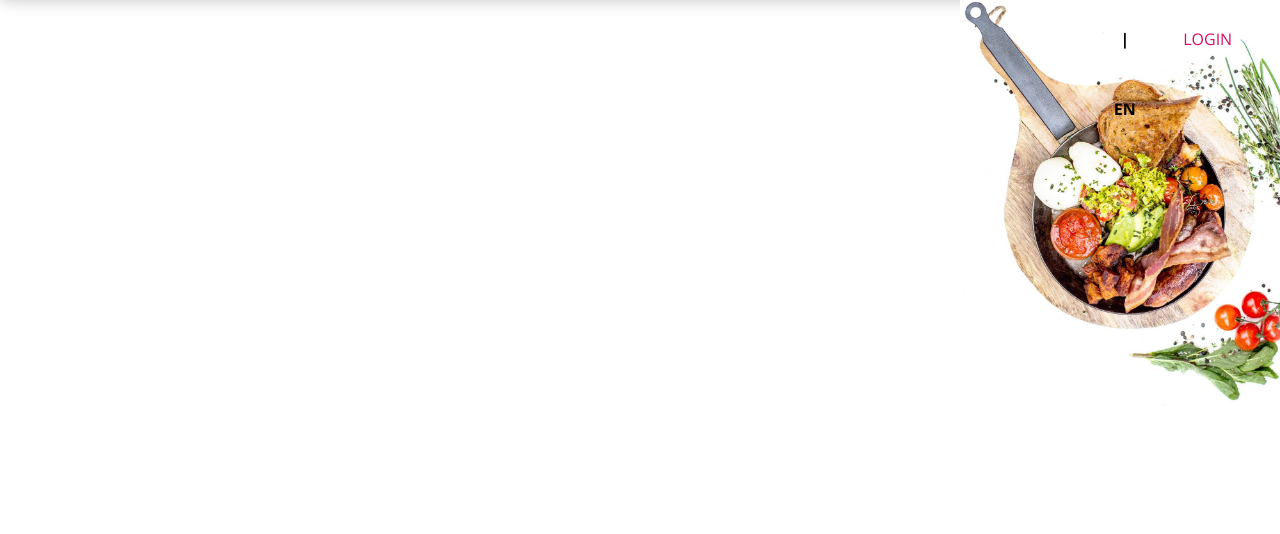
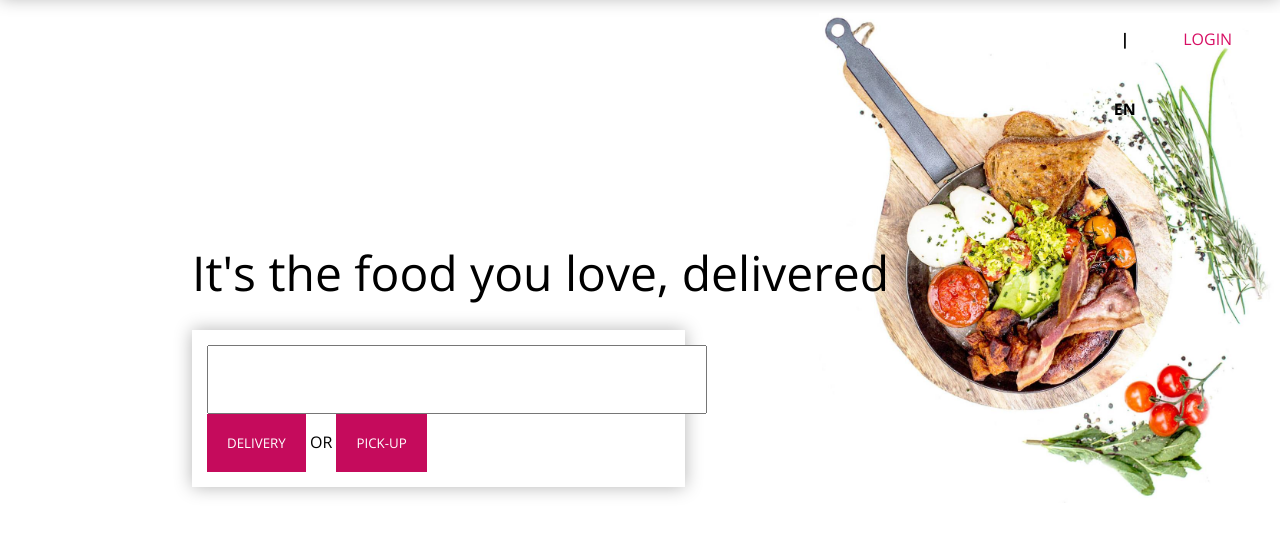
Before and after one commit to amedeopro/foodora, a plain HTML site: page index.html in a window 1280 px wide. Shown: the part 66-600 px from the top of the page. Drawn offline with nearby package versions, Linux system fonts and the light colour scheme.

Commit message:
primo jumbo, quasi completo

```diff
--- a/index.html
+++ b/index.html
@@ -29,7 +29,17 @@
     </div>
 
     <div class="jumbo">
-
+      <div class="box-testo-cerca">
+        <div class="testo">
+          <h1>It's the food you love, delivered</h1>
+        </div>
+        <div class="cerca">
+          <input type="text" name="" value="">
+          <button type="button" name="button" class="delivery">DELIVERY</button>
+          <p>OR</p>
+          <button type="button" name="button" class="pick-up">PICK-UP</button>
+        </div>
+      </div>
     </div>
 
   <script src="script.js" charset="utf-8"></script>
--- a/style.css
+++ b/style.css
@@ -62,9 +62,48 @@
 
 .jumbo{
   background-image: url(img/sfondo1.jpg);
-  background-position: 150% 0 ;
-  background-size: 50%;
+  background-position: 160% 0 ;
+  background-size: 60%;
   background-repeat: no-repeat;
   width: 100%;
-  height: 500px;
+  height: 700px;
+  margin-top: 15px;
+  display: flex;
+  justify-content: center;
+  align-items: center;
 }
+
+.box-testo-cerca{
+  width: 70%;
+  margin: auto;
+}
+
+.testo h1{
+  font-weight: normal;
+  font-size: 3rem;
+  margin-bottom: 25px;
+}
+
+.cerca{
+  width: 55%;
+  height: auto;
+  padding: 15px;
+  box-shadow: 0px 0px 17px 0px rgba(181,181,181,1);
+}
+.cerca p{
+  display: inline-block;
+}
+
+input[type=text]{
+  width: 500px;
+  font-size: 3rem;
+  display: inline-block;
+}
+
+.delivery, .pick-up{
+  border: none;
+  background: #C50B5C;
+  padding: 20px;
+  color: white;
+  height: 100%;
+}
```
